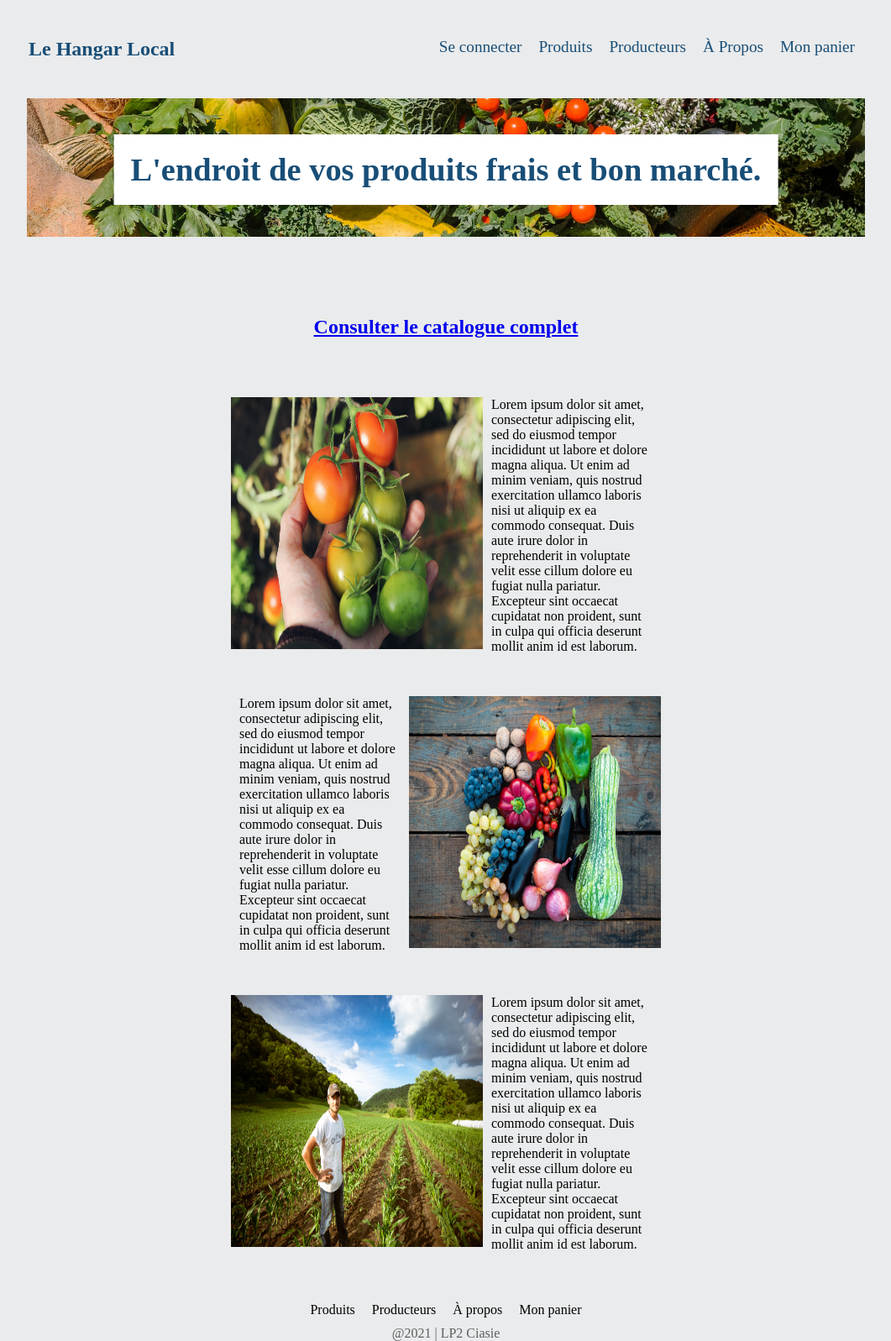
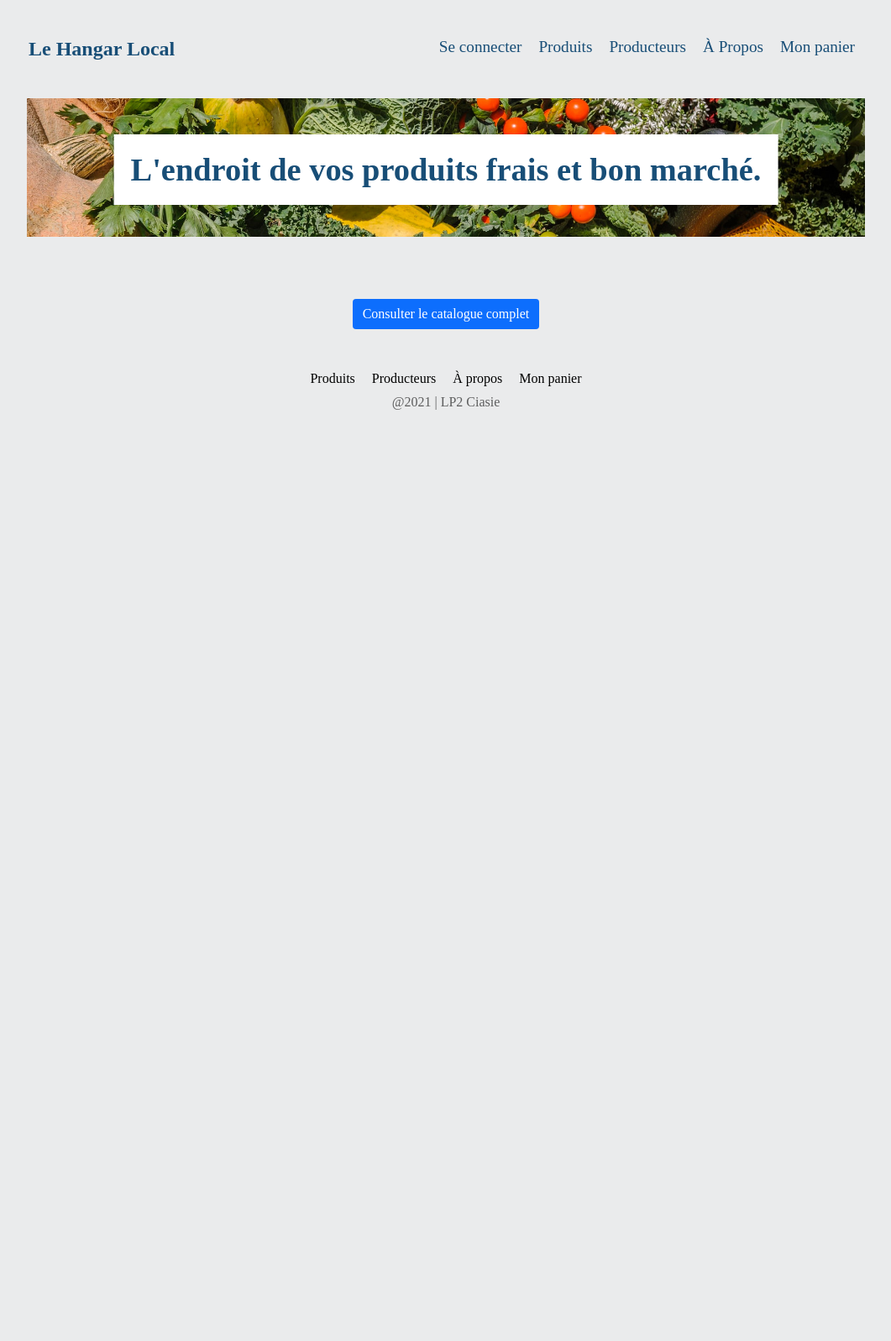
Before and after one commit to VaaAbt/LeHangar.local, a PHP site: template src/View/home.html.twig in a window 1280 px wide. Shown: the whole page at 84% size, without its empty margins (109-1170 px from the left). After the commit the page ends 488 px from the top, so only its background shows below. Run offline with PHP 8.4, Linux system fonts and the light colour scheme; the template is opened without the code that fills it, so the values that code supplies are empty; some libraries are stand-ins or nearby versions.

Commit message:
refactor: style home page

```diff
--- a/public/css/style.css
+++ b/public/css/style.css
@@ -44,33 +44,29 @@ body {
 .home-section {
   margin-top: 50px;
   display: flex;
+  justify-content: center;
 }
-.home-section a {
-  border-radius: 10px;
-  padding: 20px 50px;
-  margin: auto;
-  width: 70%;
-  font-weight: bold;
-  font-size: 24px;
+.home-section .btn {
+  color: #fff;
+  background-color: #0d6efd;
+  border: none;
+  display: inline-block;
+  font-weight: 400;
+  line-height: 1.5;
+  color: #fff;
   text-align: center;
+  text-decoration: none;
+  vertical-align: middle;
+  cursor: pointer;
+  padding: 0.375rem 0.75rem;
+  font-size: 1rem;
+  border-radius: 0.25rem;
+  transition: color 0.15s ease-in-out, background-color 0.15s ease-in-out, border-color 0.15s ease-in-out, box-shadow 0.15s ease-in-out;
+  width: auto;
 }
-
-.testimony-container {
-  width: 50%;
-  margin: auto;
-}
-.testimony-container .testimony-card {
-  width: 100%;
-  display: flex;
-  flex-direction: row;
-  margin: 50px 0px;
-}
-.testimony-container .testimony-card p {
-  padding: 0px 10px;
-}
-.testimony-container .testimony-card img {
-  width: 300px;
-  height: 300px;
+.home-section .btn:hover {
+  color: #fff;
+  background-color: #0b5ed7;
 }
 
 .navbar {
--- a/public/scss/style.scss
+++ b/public/scss/style.scss
@@ -49,38 +49,34 @@ body {
 .home-section {
   margin-top: 50px;
   display: flex;
+  justify-content: center;
 
-  a {
-    border-radius: 10px;
-    padding: 20px 50px;
-    margin: auto;
-    width: 70%;
-    font-weight: bold;
-    font-size: 24px;
+  .btn {
+    color: #fff;
+    background-color: #0d6efd;
+    border: none;
+    display: inline-block;
+    font-weight: 400;
+    line-height: 1.5;
+    color: #fff;
     text-align: center;
+    text-decoration: none;
+    vertical-align: middle;
+    cursor: pointer;
+    padding: 0.375rem 0.75rem;
+    font-size: 1rem;
+    border-radius: 0.25rem;
+    transition: color 0.15s ease-in-out, background-color 0.15s ease-in-out,
+    border-color 0.15s ease-in-out, box-shadow 0.15s ease-in-out;
+    width: auto;
+    &:hover {
+      color: #fff;
+      background-color: #0b5ed7;
+    }
   }
+
 }
 
-.testimony-container {
-  width: 50%;
-  margin: auto;
-
-  .testimony-card {
-    width: 100%;
-    display: flex;
-    flex-direction: row;
-    margin: 50px 0px;
-
-    p {
-      padding: 0px 10px;
-    }
-
-    img {
-      width: 300px;
-      height: 300px;
-    }
-  }
-}
 
 // NAVBAR
 
--- a/src/View/home.html.twig
+++ b/src/View/home.html.twig
@@ -26,26 +26,7 @@
     <section class="home-section">
         <a class="btn" href="/products">Consulter le catalogue complet</a>
     </section>
-    <section class="testimony-container">
-        <article class="testimony-card">
-            <img src="ressources/home-picture-testimony_1.jpeg">
-            <p>Lorem ipsum dolor sit amet, consectetur adipiscing elit, sed do eiusmod tempor incididunt ut labore et dolore magna aliqua. Ut enim ad minim veniam, quis nostrud exercitation ullamco
-                laboris nisi ut aliquip ex ea commodo consequat. Duis aute irure dolor in reprehenderit in voluptate velit esse cillum dolore eu fugiat nulla pariatur. Excepteur sint occaecat
-                cupidatat non proident, sunt in culpa qui officia deserunt mollit anim id est laborum.</p>
-        </article>
-        <article class="testimony-card">
-            <p>Lorem ipsum dolor sit amet, consectetur adipiscing elit, sed do eiusmod tempor incididunt ut labore et dolore magna aliqua. Ut enim ad minim veniam, quis nostrud exercitation ullamco
-                laboris nisi ut aliquip ex ea commodo consequat. Duis aute irure dolor in reprehenderit in voluptate velit esse cillum dolore eu fugiat nulla pariatur. Excepteur sint occaecat
-                cupidatat non proident, sunt in culpa qui officia deserunt mollit anim id est laborum.</p>
-            <img src="ressources/home-picture-testimony_2.jpeg">
-        </article>
-        <article class="testimony-card">
-            <img src="ressources/home-picture-testimony_3.jpeg">
-            <p>Lorem ipsum dolor sit amet, consectetur adipiscing elit, sed do eiusmod tempor incididunt ut labore et dolore magna aliqua. Ut enim ad minim veniam, quis nostrud exercitation ullamco
-                laboris nisi ut aliquip ex ea commodo consequat. Duis aute irure dolor in reprehenderit in voluptate velit esse cillum dolore eu fugiat nulla pariatur. Excepteur sint occaecat
-                cupidatat non proident, sunt in culpa qui officia deserunt mollit anim id est laborum.</p>
-        </article>
-    </section>
+
     {% include 'footer.html.twig' %}
     <script src="/js/products.js" type="application/javascript" async></script>
 {% endblock %}
```
Also changed, not shown: 1 other file.
